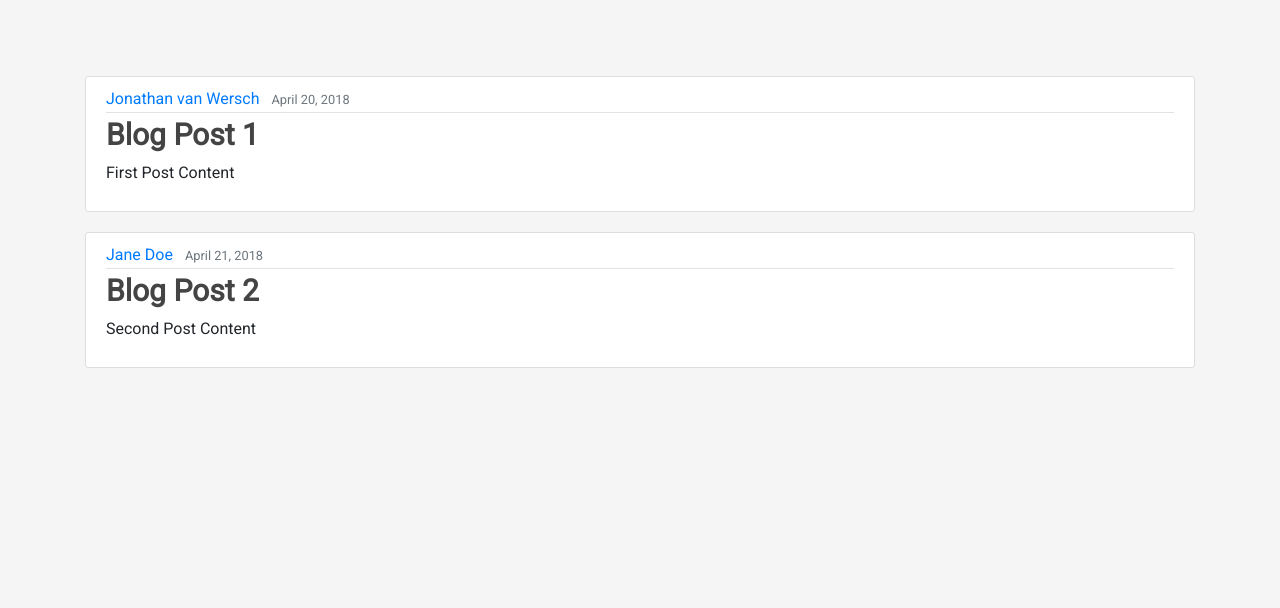
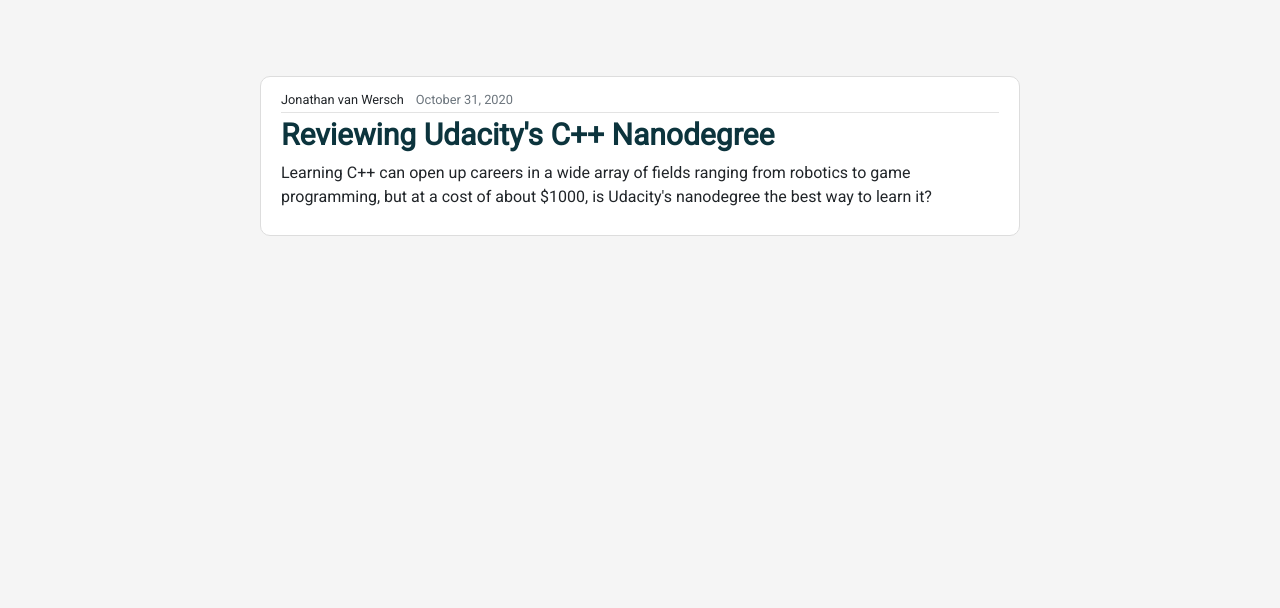
Before and after one commit to Jonathanvwersch/personal_blog, a Flask app: page /blog in a window 1280 px wide. Shown: the part 84-692 px from the top of the page. Run offline with Flask 2, Linux system fonts and the light colour scheme.

Commit message:
Updated aesthetics of blog post

```diff
--- a/flaskblog.py
+++ b/flaskblog.py
@@ -4,16 +4,11 @@
 blog_posts = [
     {
         'author': 'Jonathan van Wersch',
-        'title': 'Blog Post 1',
-        'content': 'First Post Content',
-        'date_posted': 'April 20, 2018'
-    },
-
-    {
-        'author': 'Jane Doe',
-        'title': 'Blog Post 2',
-        'content': 'Second Post Content',
-        'date_posted': 'April 21, 2018'
+        'title': "Reviewing Udacity's C++ Nanodegree",
+        'url-title': "Reviewing Udacity's Cpp Nanodegree",
+        'content': "Learning C++ can open up careers in a wide array of fields ranging from robotics to game programming, but at a cost of about $1000, is Udacity's nanodegree the best way to learn it?",
+        'date_posted': 'October 31, 2020',
+        'thumbnail': "https://upload.wikimedia.org/wikipedia/commons/1/18/ISO_C%2B%2B_Logo.svg"
     },
 ]
 
--- a/static/main.css
+++ b/static/main.css
@@ -33,33 +33,27 @@
     padding-top: 1em;
 }
 
+/* Home.html */
 
-/* Home.html */
-img.home-image{
-    width:250px;
+img.home-image {
+    width: 250px;
 }
 
 @media only screen and (max-width:1200px) {
-    img.home-image{
-        display:block;
-        margin-left:auto;
-        margin-right:auto;
-
+    img.home-image {
+        display: block;
+        margin-left: auto;
+        margin-right: auto;
     }
 }
 
-
-
 /* General */
 
-.col-xs-0,
-.col-sm-0,
-.col-md-0,
-.col-lg-0 {
-  flex: 0 0 0;
-  max-width: 0;
-  padding-right: 0;
-  padding-left: 0;
+.col-xs-0, .col-sm-0, .col-md-0, .col-lg-0 {
+    flex: 0 0 0;
+    max-width: 0;
+    padding-right: 0;
+    padding-left: 0;
 }
 
 ul {
@@ -70,11 +64,10 @@
 h1, h2, h3, h4, h5, h6 {
     color: #0C343D;
     font-weight: bold;
-
 }
 
-h1{
-    font-size:40px;
+h1 {
+    font-size: 40px;
 }
 
 @media only screen and (max-width: 768px) {
@@ -82,7 +75,6 @@
         font-size: 34px;
     }
 }
-
 
 h2 {
     font-size: 30px;
@@ -109,7 +101,7 @@
 }
 
 li {
-    font-size:16px;
+    font-size: 16px;
 }
 
 /* Blog */
@@ -118,17 +110,18 @@
     background: #ffffff;
     padding: 10px 20px;
     border: 1px solid #dddddd;
-    border-radius: 3px;
+    border-radius: 10px;
     margin-bottom: 20px;
 }
 
-.article-title {
-    color: #444444;
+.content-section:hover {
+    -webkit-box-shadow: 0px 10px 14px -7px rgba(0,0,0,0.32);
+    -moz-box-shadow: 0px 10px 14px -7px rgba(0,0,0,0.32);
+    box-shadow: 0px 10px 14px -7px rgba(0,0,0,0.32);
 }
 
-a.article-title:hover {
-    color: #428bca;
-    text-decoration: none;
+.article-title:hover {
+    color: #2F6690;
 }
 
 .article-content {
@@ -147,11 +140,6 @@
     border-bottom: 1px solid #e3e3e3
 }
 
-.article-metadata a:hover {
-    color: #333;
-    text-decoration: none;
-}
-
 .article-svg {
     width: 25px;
     height: 25px;
--- a/templates/blog.html
+++ b/templates/blog.html
@@ -1,15 +1,19 @@
 {% extends "layout.html" %}
 {% block content %}
 {% for post in posts %}
-<article class="media content-section">
+<div class="row">
+    <div class="col-xs-1 col-sm-1 col-lg-2"></div>
+    <article class="media content-section col-lg-8">
         <div class="media-body">
             <div class="article-metadata">
-            <a class="mr-2" href="#">{{ post.author }}</a>
+                <small class="mr-2"></a>{{ post.author }}</small>
                 <small class="text-muted">{{ post.date_posted }}</small>
             </div>
-        <h2><a class="article-title" href="#">{{ post.title }}</a></h2>
+            <h2 class="article-title">{{ post.title }}</h2>
             <p class="article-content">{{ post.content }}</p>
         </div>
     </article>
+    <div class="col-xs-1 col-sm-1 col-lg-2"></div>
+</div>
 {% endfor %}
 {% endblock content %}
--- a/templates/home.html
+++ b/templates/home.html
@@ -50,7 +50,8 @@
               <br>
               <li>✍️ Writing on this website</li>
               <br>
-          <li>📖 Reading <a href="https://www.amazon.com/Sapiens-Humankind-Yuval-Noah-Harari/dp/0062316095">Sapiens</a>
+              <li>📖 Reading <a
+                  href="https://www.amazon.com/Sapiens-Humankind-Yuval-Noah-Harari/dp/0062316095">Sapiens</a>
                 by Yuval Noah Harari</li>
               <br>
               <li>🏋️ Running and exercising every week</li>
```
Lines whose indentation alone changed are shown as unchanged.
